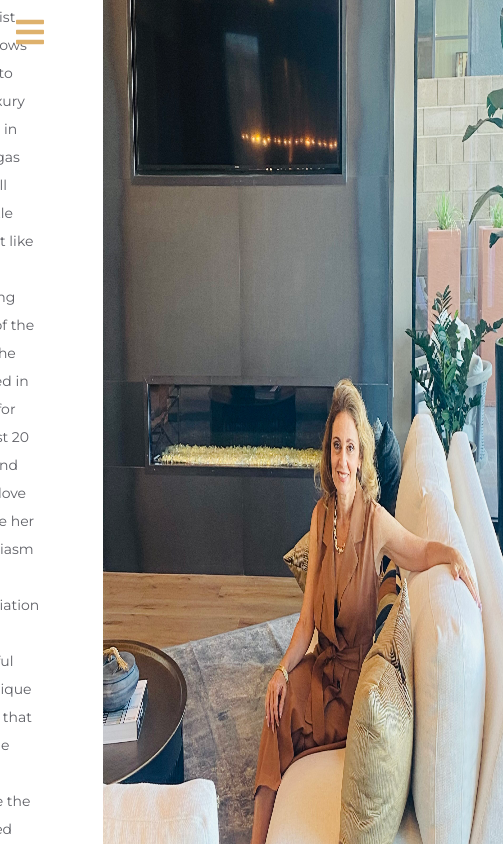
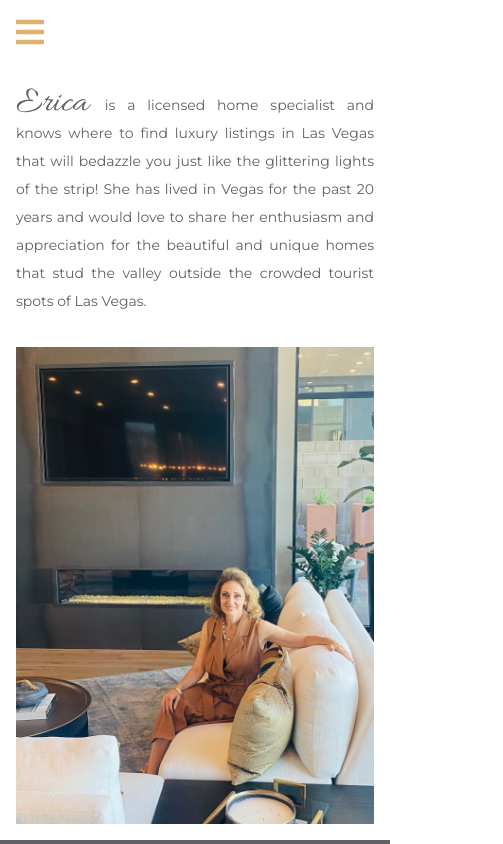
Before and after one commit to stevexero/vegasluxuryhometours, a React (Create React App) app: page /about in a window 390 px wide. Shown: the top 844 px of the page, 503 px wide, since content can reach past the window. Built offline with nearby package versions, Linux system fonts and the light colour scheme.

Commit message:
styled about page

```diff
--- a/src/pages/About.css
+++ b/src/pages/About.css
@@ -21,3 +21,81 @@
 .About-photo {
   width: 400px;
 }
+
+@media screen and (min-width: 414px) and (max-width: 768px) {
+  .About {
+    height: 120vh;
+    background: white;
+    align-items: flex-end;
+  }
+
+  .About-container {
+    width: 100%;
+    background: white;
+    padding: 1rem;
+    box-shadow: none;
+    flex-direction: column;
+  }
+
+  .About-container p {
+    padding: 0;
+    margin-bottom: 2rem;
+    text-align: justify;
+  }
+
+  .About-photo {
+    width: 100%;
+  }
+}
+
+@media screen and (min-width: 321px) and (max-width: 414px) {
+  .About {
+    height: 840px;
+    background: white;
+    align-items: flex-end;
+  }
+
+  .About-container {
+    width: 100%;
+    background: white;
+    padding: 1rem;
+    box-shadow: none;
+    flex-direction: column;
+  }
+
+  .About-container p {
+    padding: 0;
+    margin-bottom: 2rem;
+    text-align: justify;
+  }
+
+  .About-photo {
+    width: 100%;
+  }
+}
+
+@media screen and (max-width: 320px) {
+  .About {
+    height: 800px;
+    background: white;
+    align-items: flex-end;
+  }
+
+  .About-container {
+    width: 100%;
+    background: white;
+    padding: 1rem;
+    box-shadow: none;
+    flex-direction: column;
+  }
+
+  .About-container p {
+    padding: 0;
+    margin-bottom: 2rem;
+    text-align: justify;
+  }
+
+  .About-photo {
+    width: 100%;
+  }
+}
--- a/src/pages/sections/Reviews.js
+++ b/src/pages/sections/Reviews.js
@@ -8,9 +8,15 @@ import './Reviews.css';
 
 const Reviews = () => {
   const isMobileSmall = useMediaQuery({ query: '(max-width: 320px)' });
-  const isMobile = useMediaQuery({ query: '(max-width: 414px)' });
-  const isTabletSmall = useMediaQuery({ query: '(max-width: 768px)' });
-  const isTabletLarge = useMediaQuery({ query: '(max-width: 1100px)' });
+  const isMobile = useMediaQuery({
+    query: '(max-width: 414px)',
+  });
+  const isTabletSmall = useMediaQuery({
+    query: '(min-width: 415px) and (max-width: 768px)',
+  });
+  const isTabletLarge = useMediaQuery({
+    query: '(min-width: 769px) and (max-width: 1100px)',
+  });
 
   const insideStyles = {
     width: isTabletLarge
--- a/src/pages/sections/SubHero.css
+++ b/src/pages/sections/SubHero.css
@@ -54,6 +54,12 @@
   justify-items: end;
 }
 
+@media screen and (max-width: 1100px) {
+  .SubHero {
+    padding: 0 1rem;
+  }
+}
+
 @media screen and (max-width: 768px) {
   .SubHero-left {
     width: 100%;
@@ -72,9 +78,3 @@
     margin-bottom: 2rem;
   }
 }
-
-@media screen and (max-width: 1100px) {
-  .SubHero {
-    padding: 0 1rem;
-  }
-}
```
